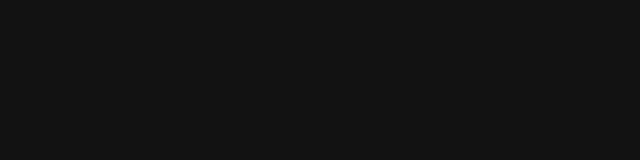
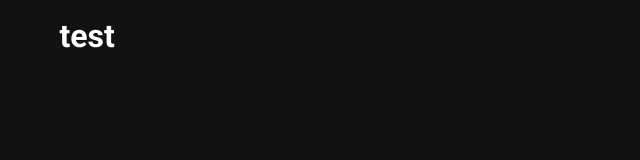
Before and after one commit to projet-Bartolomeo/Dibartolomeo, a Nuxt app: page /StudentList in a window 1280 px wide. Before the commit this address had no page. Shown: the top 160 px of the page, without its empty margins (0-640 px from the left). Built offline with nearby package versions, Linux system fonts and the light colour scheme.

Commit message:
Revert "Merge pull request #29 from projet-Bartolomeo/feature/StudentList"
This reverts commit 06dbfbe0c7f210af57ec51516188e05ec1a6400b, reversing
changes made to bf00d8d1059bd2a3b229d4dfcfc22b19d160c522.

```diff
--- /dev/null
+++ b/pages/StudentList.vue
@@ -0,0 +1,9 @@
+<template>
+    <h1>test</h1>
+</template>
+
+<script>
+export default {
+
+}
+</script>
```
